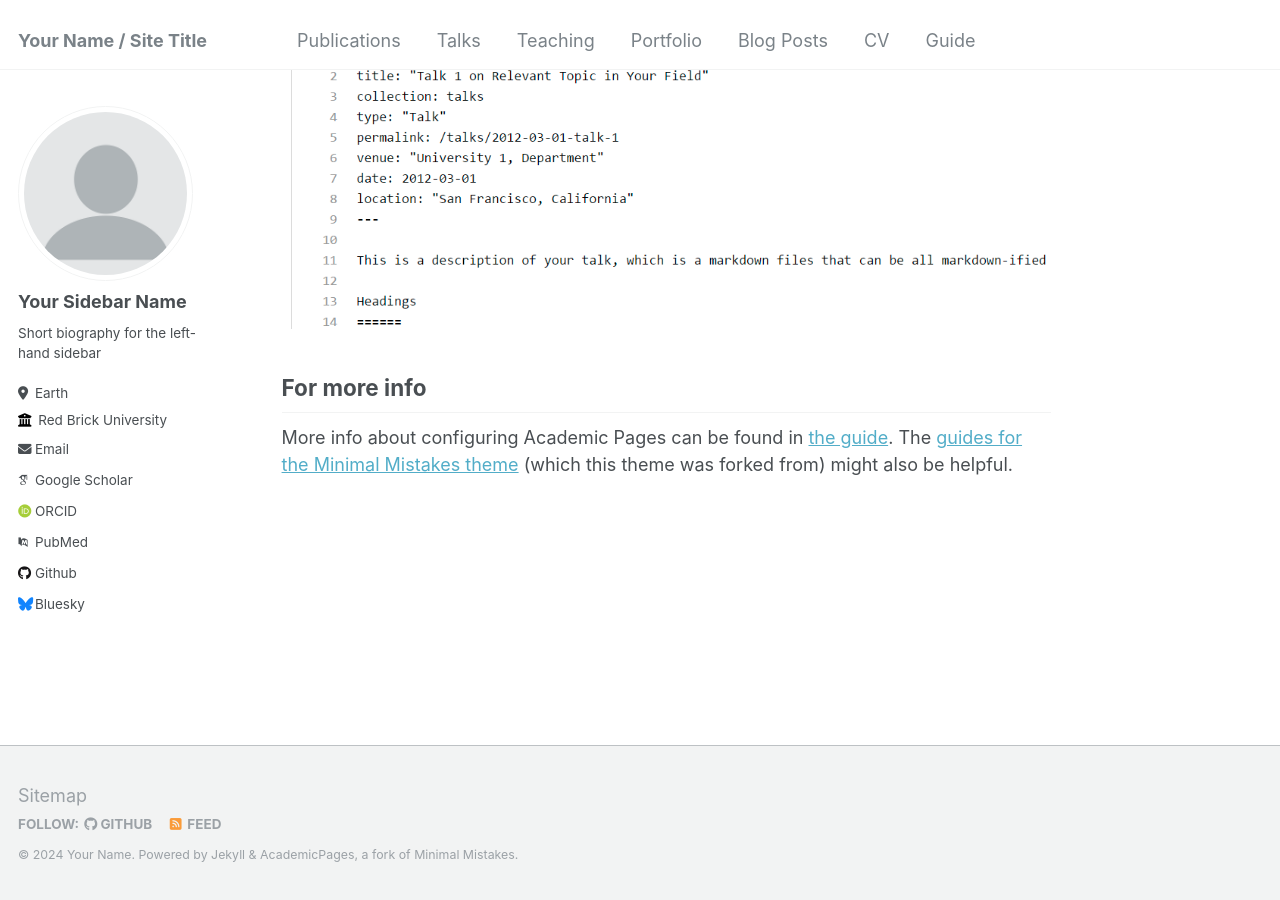
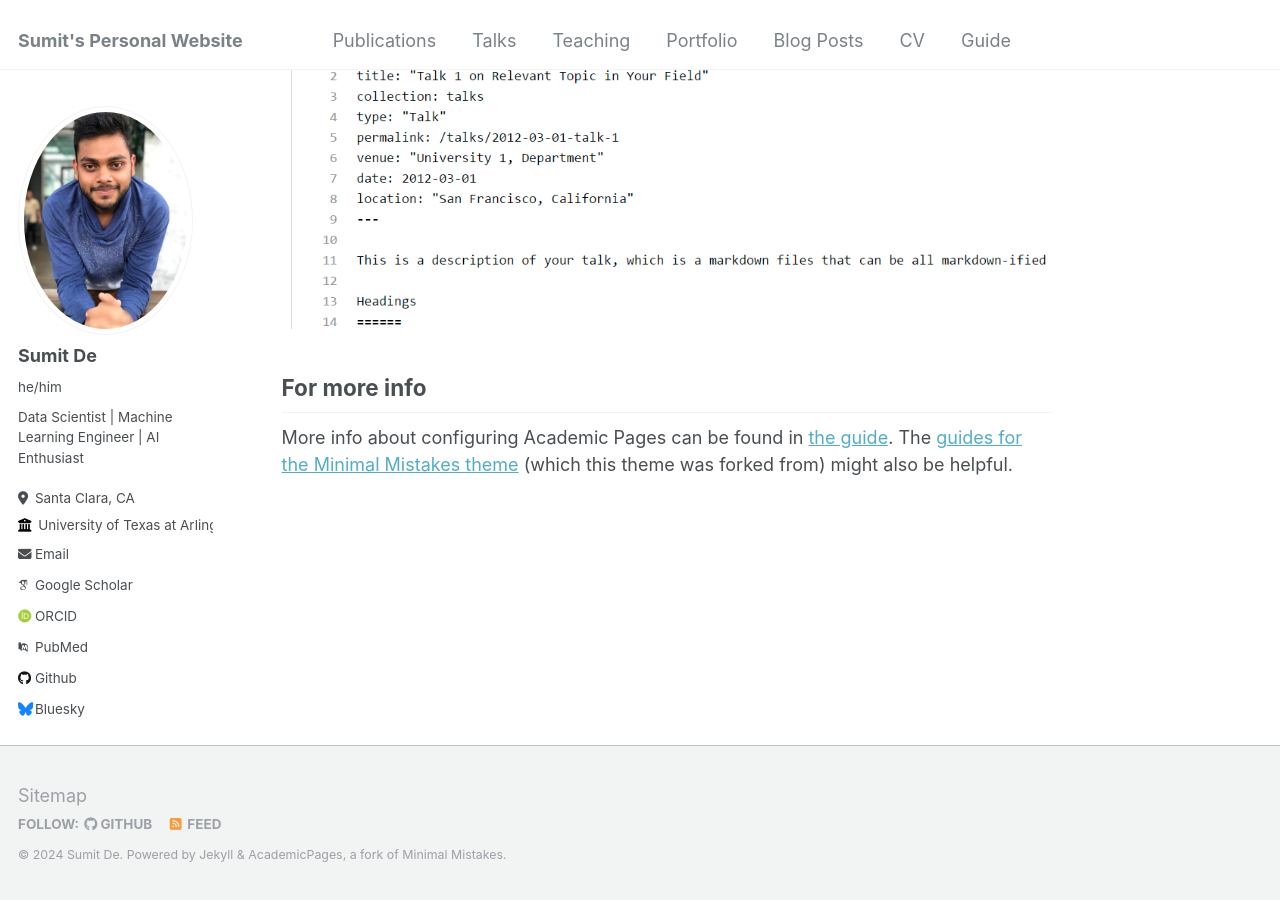
Before and after one commit to sumitisthename/sumitisthename.github.io, a Jekyll site: the page built from _pages/about.md, in a window 1280 px wide and 900 px high, scrolled down 2648 px. Built offline with Jekyll 4.4.1, drawn with Linux system fonts in a browser that asks for light colours; some web fonts are replaced.

Commit message:
Changes made on config.yml

```diff
--- a/_config.yml
+++ b/_config.yml
@@ -8,9 +8,9 @@
 
 # Basic Site Settings
 locale                   : "en-US"
-title                    : "Your Name / Site Title"
+title                    : "Sumit's Personal Website"
 title_separator          : "-"
-name                     : &name "Your Name"
+name                     : &name "Sumit De"
 description              : &description "personal description"
 url                      : https://academicpages.github.io # the base hostname & protocol for your site e.g. "https://mmistakes.github.io"
 baseurl                  : "" # the subpath of your site, e.g. "/blog"
@@ -21,14 +21,14 @@ repository               : "academicpages/academicpages.github.io"
 #               Additional customization can be done by editing /_includes/author-profile.html
 author:
   # Biographic information
-  avatar           : "profile.png"
-  name             : "Your Sidebar Name"
-  pronouns         : # example: "she/her"
-  bio              : "Short biography for the left-hand sidebar"
-  location         : "Earth"
-  employer         : "Red Brick University"
+  avatar           : "profile_pic.jpg"
+  name             : "Sumit De"
+  pronouns         : "he/him"
+  bio              : "Data Scientist | Machine Learning Engineer | AI Enthusiast"
+  location         : "Santa Clara, CA"
+  employer         : "University of Texas at Arlington"
   uri              : # URL
-  email            : "none@example.org"
+  email            : "sumit.d.1996@gmail.com"
 
   # Academic websites
   arxiv            : # URL - Update with the correct link to your profile
```
